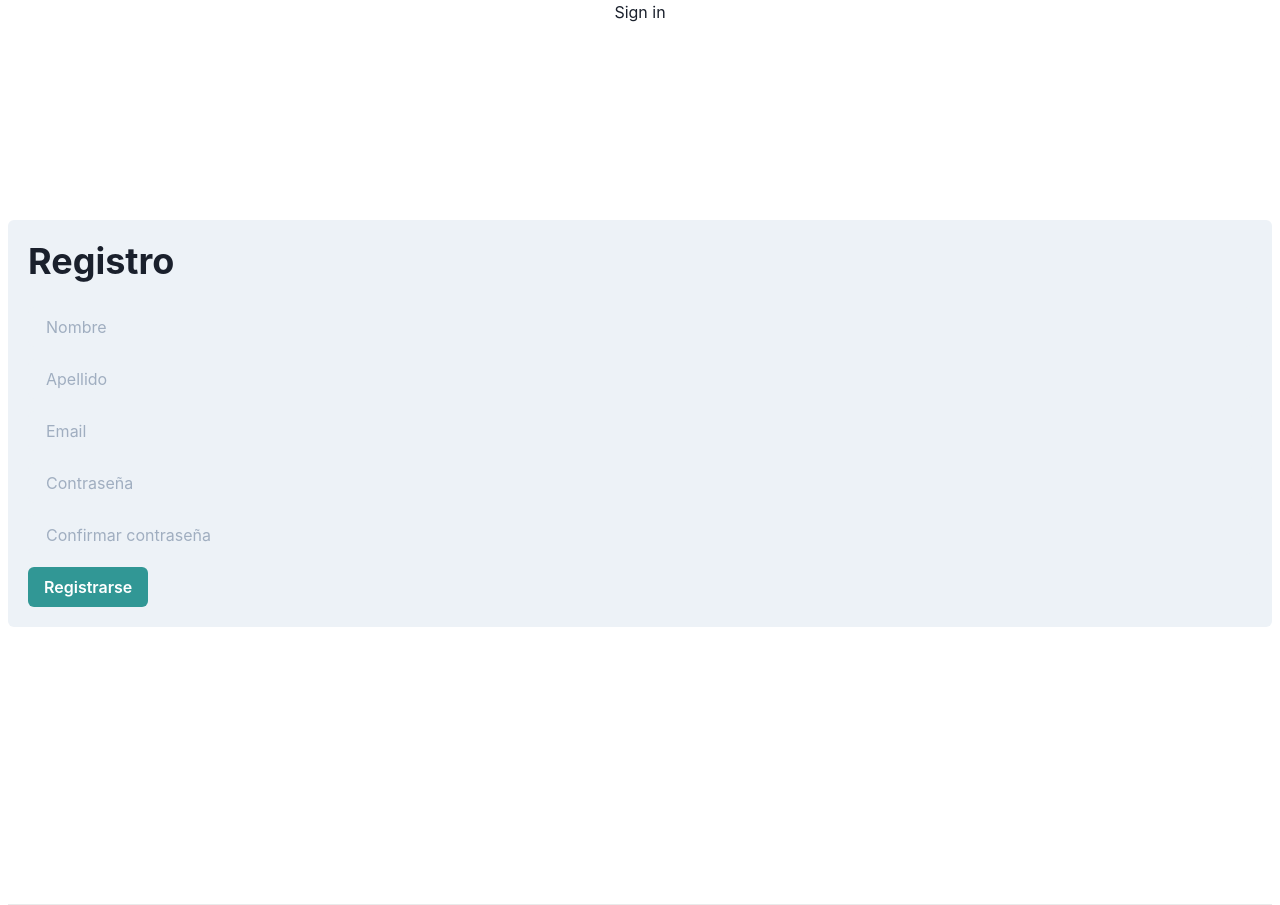
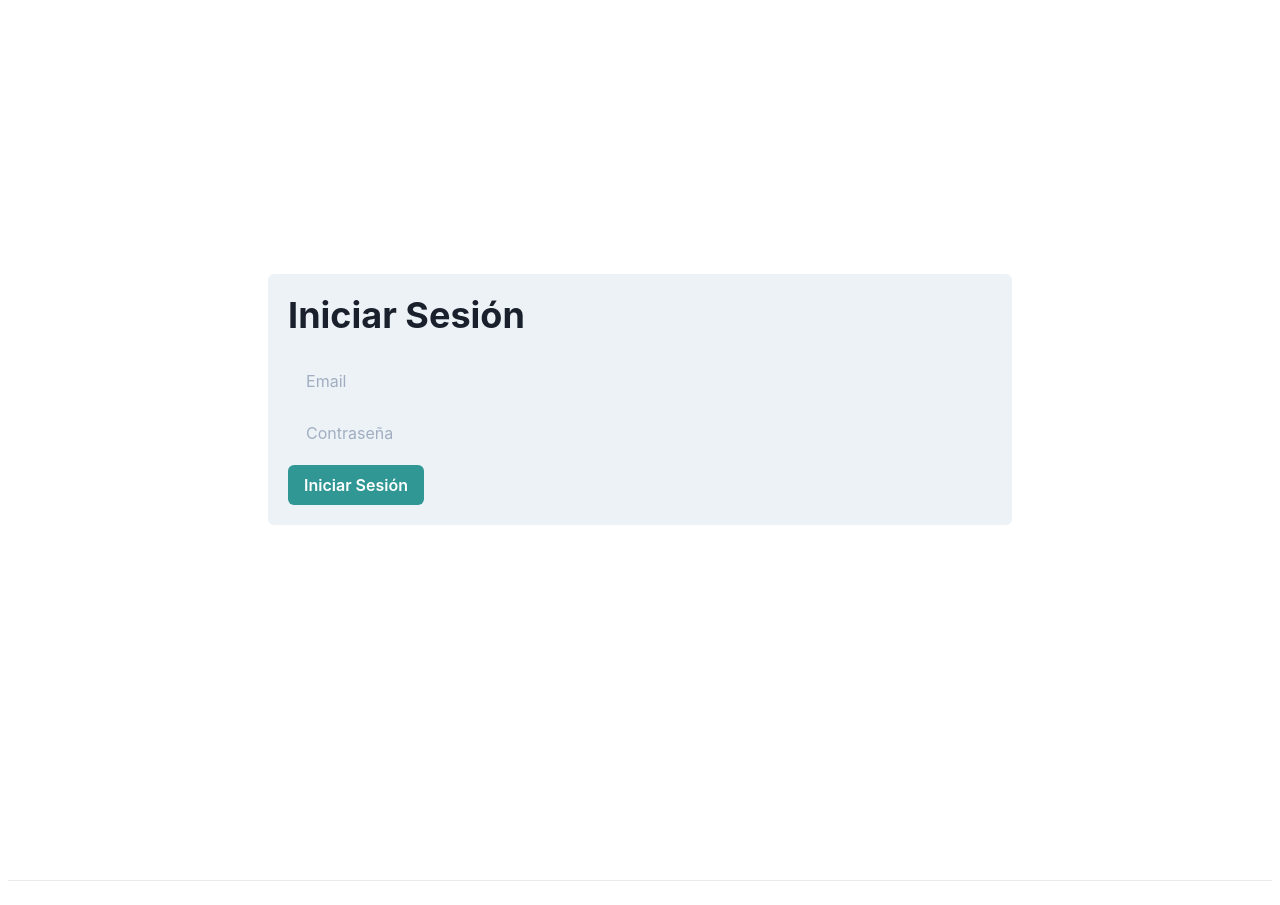
Before and after one commit to pedroaal/restaurante, a Next.js app: page /auth/signin in a window 1280 px wide. After the commit the page ends 881 px from the top, so only its background shows below. Built offline with nearby package versions, Linux system fonts and the light colour scheme; no server answers.

Commit message:
optimization

```diff
--- a/src/pages/auth/signin.js
+++ b/src/pages/auth/signin.js
@@ -1,8 +1,7 @@
 import Head from 'next/head';
-import Image from 'next/image';
 import styles from '@/styles/Home.module.css';
 import {useState, useEffect} from 'react';
-import {signIn, signOut, useSession, getCsrfToken} from 'next-auth/client';
+import {signIn, getCsrfToken} from 'next-auth/client';
 import {Button, Flex, Heading, Input} from '@chakra-ui/react';
 
 export async function getServerSideProps(context) {
@@ -13,50 +12,21 @@ export async function getServerSideProps(context) {
 }
 
 export default function Signin({csrfToken}) {
-  // const [asyncUsers, setAsyncUsers] = useState([]);
-  // const [loading, setLoading] = useState(true);
-
-  // useEffect(() => {
-  //   setTimeout(() => {
-  //     fetch('/api/users')
-  //     .then(res => res.json())
-  //     .then(json => {
-  //       setAsyncUsers(json);
-  //       setLoading(false);
-  //     })
-  //   }, 1000);
-  // }, [])
-
-  const [ session, loading ] = useSession();
-
   return (
     <div className={styles.container}>
       <Head>
         <title>Sign In</title>
-        {/* <meta name="description" content="Generated by create next app" />
-        <link rel="icon" href="/favicon.ico" /> */}
       </Head>
 
       <main className={styles.main}>
-        {!session && <>
-          Not signed in <br/>
-          <button onClick={() => signIn()}>Sign in</button>
-        </>}
-        {session && <>
-          Signed in as {session.user.email} <br/>
-          <button onClick={() => signOut()}>Sign out</button>
-        </>}
         <Flex height='100vh' alignItems='center' justifyContent='center'>
           <Flex direction='column' background='gray.100' p={5} rounded={6}>
-            <Heading mb={6}>Registro</Heading>
+            <Heading mb={6}>Iniciar Sesión</Heading>
             <form method='post' action='/api/auth/callback/credentials'>
               <Input type='hidden' name='csrfToken' defaultValue={csrfToken}/>
-              <Input type='text' name='firstName' placeholder='Nombre' variant='filled' mb={3} />
-              <Input type='text' name='lastName' placeholder='Apellido' variant='filled' mb={3} />
               <Input type='email' name='email' placeholder='Email' variant='filled' mb={3} />
               <Input type='password' name='password' placeholder='Contraseña' variant='filled' mb={3} />
-              <Input type='password' name='password_confirmation' placeholder='Confirmar contraseña' variant='filled' mb={3} />
-              <Button type="submit" colorScheme='teal'>Registrarse</Button>
+              <Button type="submit" colorScheme='teal'>Iniciar Sesión</Button>
             </form>
           </Flex>
         </Flex>
```
